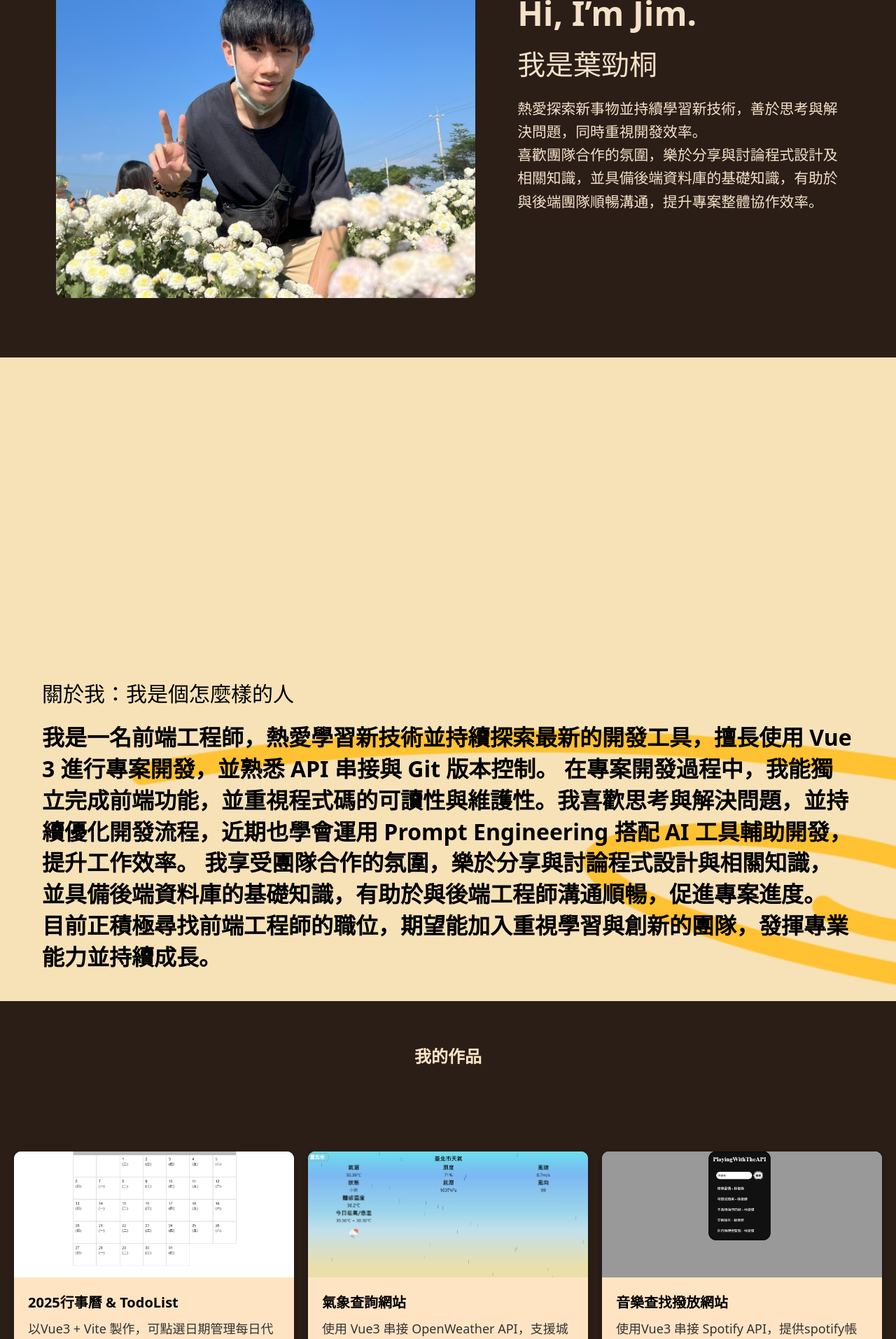
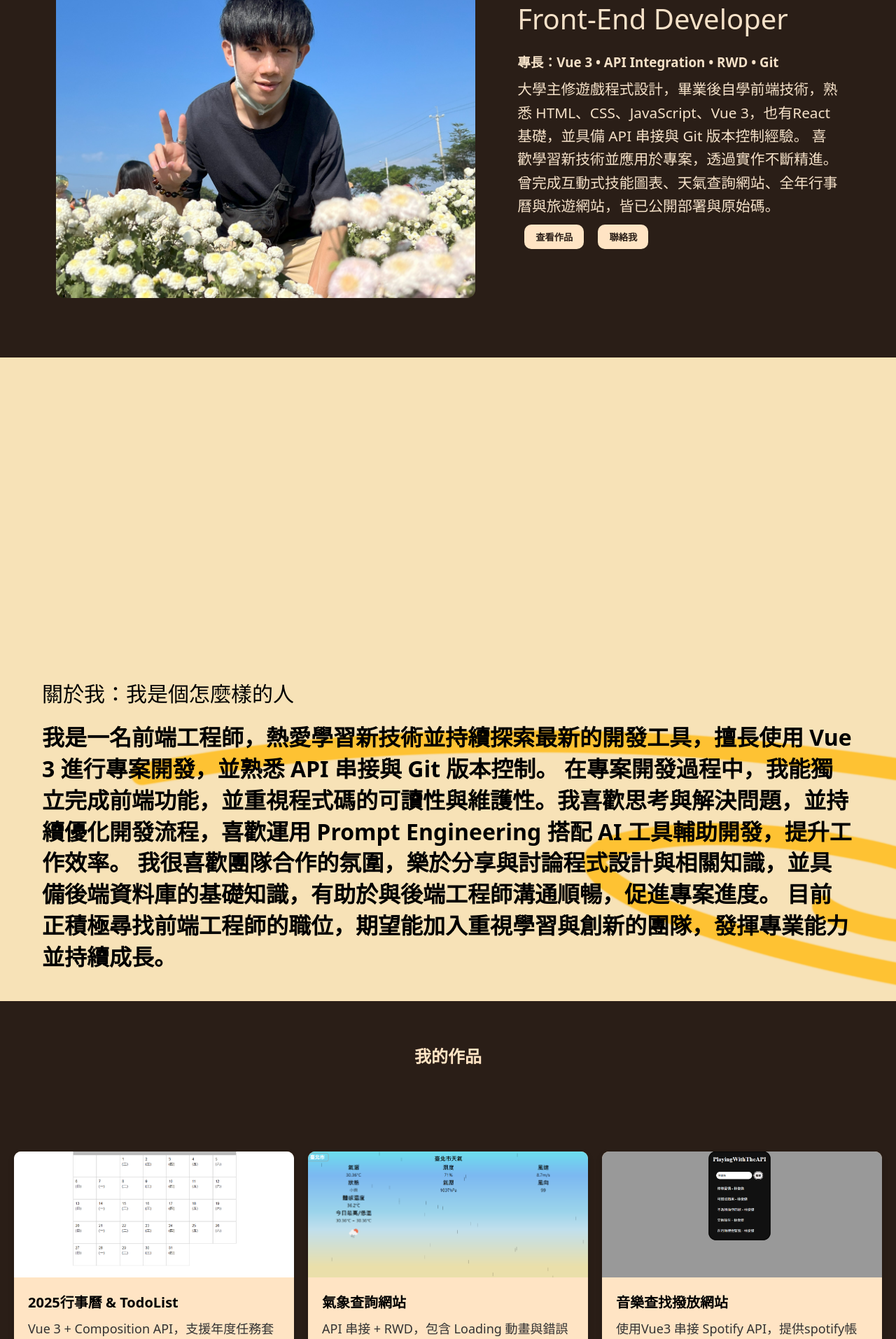
Before and after one commit to ok037352085/ResumeForFrontEnd, a Vue app: page / in a window 1280 px wide. Shown: the part 220-2134 px from the top of the page at 70% size. Built offline with nearby package versions, Linux system fonts and the light colour scheme.

Commit message:
添加跨瀏覽器兼容性設定

```diff
--- a/package.json
+++ b/package.json
@@ -14,8 +14,11 @@
     "vue": "^3.5.21"
   },
   "devDependencies": {
+    "@vitejs/plugin-legacy": "^7.2.1",
     "@vitejs/plugin-vue": "^6.0.1",
+    "autoprefixer": "^10.4.21",
     "gh-pages": "^6.3.0",
+    "postcss": "^8.5.6",
     "vite": "^7.1.6"
   }
 }
--- /dev/null
+++ b/postcss.config.js
@@ -0,0 +1,5 @@
+export default {
+  plugins: {
+    autoprefixer: {},
+  },
+}
--- a/src/App.vue
+++ b/src/App.vue
@@ -9,7 +9,7 @@ import Contact from './components/Contact.vue'
 
 <template>
   <Navbar />
-  <main class="space-y-32">
+  <main>
     <Hero />
     <About />
     <Project />
--- a/src/components/About.vue
+++ b/src/components/About.vue
@@ -10,8 +10,8 @@
             <h5 class="about-title">關於我：我是個怎麼樣的人</h5>
             <h4 class="about-text">
                 我是一名前端工程師，熱愛學習新技術並持續探索最新的開發工具，擅長使用 Vue 3 進行專案開發，並熟悉 API 串接與 Git 版本控制。
-                在專案開發過程中，我能獨立完成前端功能，並重視程式碼的可讀性與維護性。我喜歡思考與解決問題，並持續優化開發流程，近期也學會運用 Prompt Engineering 搭配 AI 工具輔助開發，提升工作效率。
-                我享受團隊合作的氛圍，樂於分享與討論程式設計與相關知識，並具備後端資料庫的基礎知識，有助於與後端工程師溝通順暢，促進專案進度。
+                在專案開發過程中，我能獨立完成前端功能，並重視程式碼的可讀性與維護性。我喜歡思考與解決問題，並持續優化開發流程，喜歡運用 Prompt Engineering 搭配 AI 工具輔助開發，提升工作效率。
+                我很喜歡團隊合作的氛圍，樂於分享與討論程式設計與相關知識，並具備後端資料庫的基礎知識，有助於與後端工程師溝通順暢，促進專案進度。
                 目前正積極尋找前端工程師的職位，期望能加入重視學習與創新的團隊，發揮專業能力並持續成長。
             </h4>
         </div>
--- a/src/components/Hero.vue
+++ b/src/components/Hero.vue
@@ -11,8 +11,16 @@
 
       <div class="hero-text">
         <h1>Hi, I’m Jim.</h1>
-        <h2>我是葉勁桐</h2>
-        <p>熱愛探索新事物並持續學習新技術，善於思考與解決問題，同時重視開發效率。<br/>喜歡團隊合作的氛圍，樂於分享與討論程式設計及相關知識，並具備後端資料庫的基礎知識，有助於與後端團隊順暢溝通，提升專案整體協作效率。</p>
+        <h2>Front-End Developer</h2>
+        <h3>專長：Vue 3 • API Integration • RWD • Git</h3>
+        <p>
+          大學主修遊戲程式設計，畢業後自學前端技術，熟悉 HTML、CSS、JavaScript、Vue 3，也有React基礎，並具備 API 串接與 Git 版本控制經驗。
+          喜歡學習新技術並應用於專案，透過實作不斷精進。曾完成互動式技能圖表、天氣查詢網站、全年行事曆與旅遊網站，皆已公開部署與原始碼。
+        </p>
+        <div class="hero-btn">
+          <button><a href="#projects">查看作品</a></button>
+          <button><a href="#contact">聯絡我</a></button>
+      </div>
       </div>
     </div>
   </section>
@@ -60,6 +68,29 @@
   font-size: 1.3rem;
   line-height: 1.6;
   max-width: 500px;
+  padding-top: 10px;
+}
+
+button {
+  display: inline-block;
+  margin: 10px;
+  padding: 8px 16px;
+  background: bisque;
+  color: #2a1e17;
+  border-radius: 10px;
+  transition: background 0.2s;
+  cursor: pointer;
+  border: none;
+}
+
+button:hover {
+  background: #be4600;
+}
+
+button a {
+  color: #2a1e17;
+  text-decoration: none;
+  font-weight: 900;
 }
 
 /* RWD：手機時改成上下排 */
--- a/src/components/Projects.vue
+++ b/src/components/Projects.vue
@@ -11,21 +11,21 @@
         {
             id: 1,
             title: '2025行事曆 & TodoList',
-            description: '以Vue3 + Vite 製作，可點選日期管理每日代辦事項，支援新增、刪除，介面簡潔直覺。',
+            description: 'Vue 3 + Composition API，支援年度任務套用與彈出視窗管理',
             image: TodoList,
             link: 'https://ok037352085.github.io/TodoList/'
         },
         {
             id: 2,
             title: '氣象查詢網站',
-            description: '使用 Vue3 串接 OpenWeather API，支援城市搜尋、錯誤提示、Loading動畫，頁面會根據所選地區的天氣改變動畫。',
+            description: 'API 串接 + RWD，包含 Loading 動畫與錯誤處理，根據天氣改變網頁動畫',
             image: WeatherAPI,
             link: 'https://ok037352085.github.io/WeatherAPI/'
         },
         {
             id: 3,
             title: '音樂查找撥放網站',
-            description: '使用Vue3 串接 Spotify API，提供spotify帳號的登入，音樂查找及撥放(網頁播放需要spotify premium會員)。',
+            description: '使用Vue3 串接 Spotify API，提供spotify帳號的登入，音樂查找及撥放。',
             image: SpotifyAPI,
             link: 'https://ok037352085.github.io/SpotifyAPI/'
         },
--- a/vite.config.js
+++ b/vite.config.js
@@ -1,8 +1,13 @@
 import { defineConfig } from 'vite'
 import vue from '@vitejs/plugin-vue'
+import legacy from '@vitejs/plugin-legacy'
 
 // https://vite.dev/config/
 export default defineConfig({
-  plugins: [vue()],
+  plugins: [vue(),
+    legacy({
+      targets: ['defaults', 'not IE 11'],
+    })
+  ],
   base:'/ResumeForFrontEnd/'
 })
```
Also changed, not shown: 1 other file (tests, documents, lock files or other folders).
